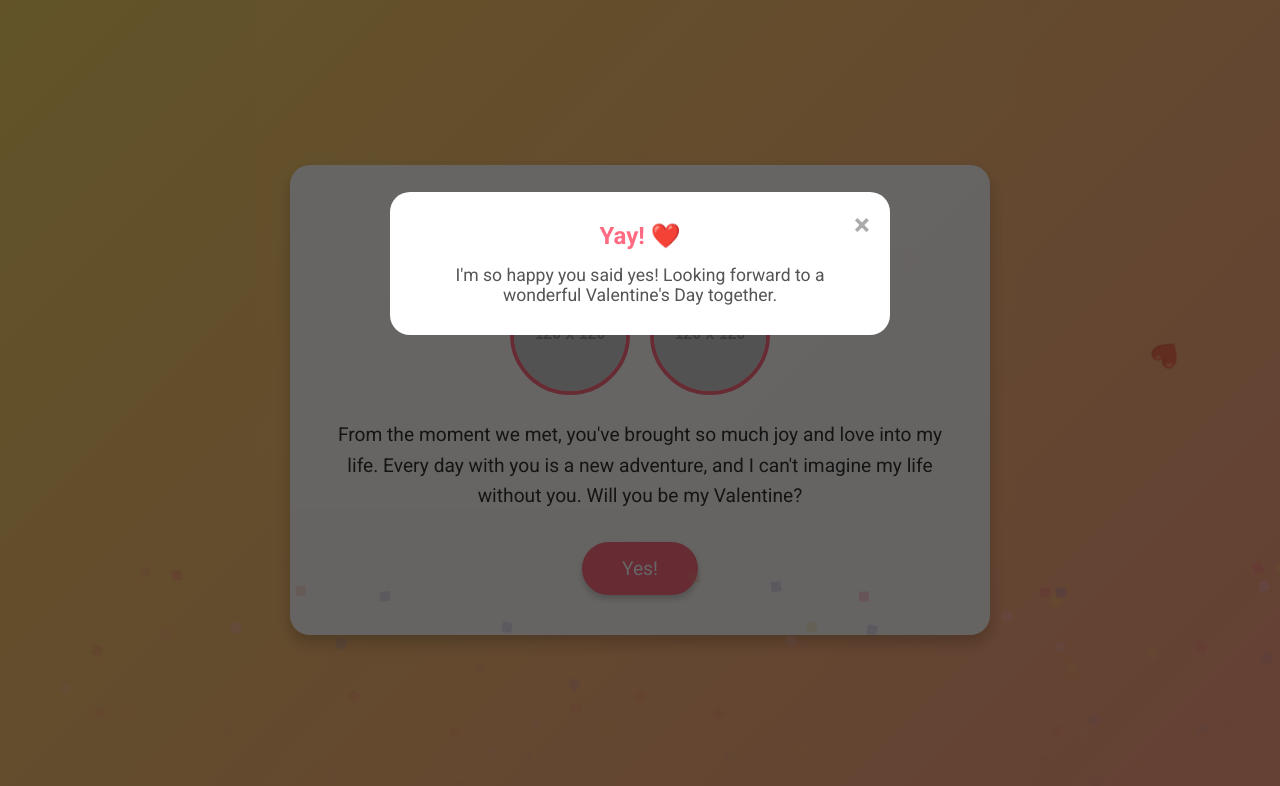
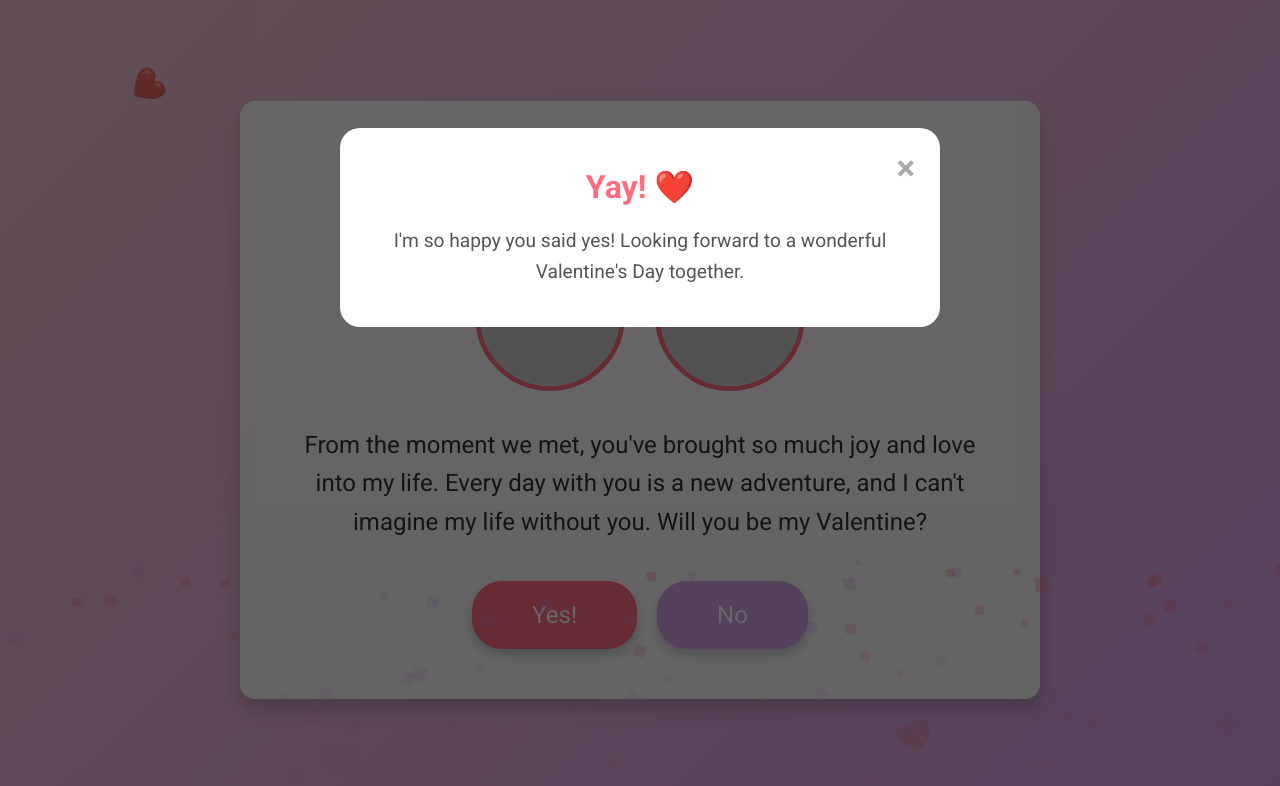
Before and after one commit to Wayyguu/single-file, a plain HTML site: page index.html in a window 1280 px wide. Both pictures are taken after a click on the button "Yes!". Drawn offline with Linux system fonts and the light colour scheme; placeholder pictures from the web are drawn by us.

Commit message:
Add files via upload

```diff
--- a/index.html
+++ b/index.html
@@ -16,9 +16,12 @@
 
         /* CSS Variables for Easy Theming */
         :root {
-            --primary-color: #ff6b81;
-            --secondary-color: #ffffff;
-            --background-gradient: linear-gradient(135deg, #f6d365 0%, #fda085 100%);
+            /* Updated primary and secondary colors to pink and lavender */
+            --primary-color: #ff6b81; /* Pink */
+            --secondary-color: #ffffff; /* White */
+            --accent-color: #d6a4e7; /* Lavender */
+            /* Updated background gradient to pink and lavender */
+            --background-gradient: linear-gradient(135deg, #f9c6d5 0%, #d6a4e7 100%);
             --font-sans: 'Roboto', sans-serif;
             --font-script: 'Great Vibes', cursive;
         }
@@ -35,64 +38,73 @@
             position: relative;
         }
 
-        /* Floating Hearts Animation */
+        /* Floating Hearts Animation (Rain Effect) */
         .hearts {
             position: absolute;
             width: 100%;
             height: 100%;
             pointer-events: none;
             overflow: hidden;
+            top: 0;
+            left: 0;
         }
 
         .heart {
             position: absolute;
-            bottom: -50px;
-            font-size: 24px;
-            animation: floatUp 5s infinite;
-            opacity: 0.7;
-            color: rgba(255, 107, 129, 0.6);
+            top: -50px;
+            font-size: 30px;
+            animation: rainDown 8s infinite;
+            opacity: 0.8;
+            color: rgba(255, 107, 129, 0.8); /* Pink hearts */
         }
 
+        /* Different animations for varied effect */
         .heart:nth-child(1) {
             left: 10%;
-            animation-duration: 4s;
+            animation-duration: 7s;
             animation-delay: 0s;
         }
 
         .heart:nth-child(2) {
-            left: 30%;
-            animation-duration: 5s;
+            left: 25%;
+            animation-duration: 8s;
             animation-delay: 1s;
         }
 
         .heart:nth-child(3) {
-            left: 50%;
+            left: 40%;
             animation-duration: 6s;
             animation-delay: 2s;
         }
 
         .heart:nth-child(4) {
+            left: 55%;
+            animation-duration: 7.5s;
+            animation-delay: 0.5s;
+        }
+
+        .heart:nth-child(5) {
             left: 70%;
-            animation-duration: 4.5s;
+            animation-duration: 8.5s;
             animation-delay: 1.5s;
         }
 
-        .heart:nth-child(5) {
-            left: 90%;
-            animation-duration: 5.5s;
-            animation-delay: 0.5s;
+        .heart:nth-child(6) {
+            left: 85%;
+            animation-duration: 7.2s;
+            animation-delay: 0.8s;
         }
 
-        @keyframes floatUp {
+        @keyframes rainDown {
             0% {
                 transform: translateY(0) rotate(0deg);
-                opacity: 0.7;
+                opacity: 0.8;
             }
             50% {
                 opacity: 1;
             }
             100% {
-                transform: translateY(-100vh) rotate(360deg);
+                transform: translateY(100vh) rotate(360deg);
                 opacity: 0;
             }
         }
@@ -100,12 +112,12 @@
         /* Container Styling */
         .container {
             background: rgba(255, 255, 255, 0.95);
-            padding: 40px;
-            border-radius: 20px;
+            padding: 50px 60px;
+            border-radius: 15px;
             text-align: center;
-            max-width: 700px;
+            max-width: 800px;
             width: 90%;
-            box-shadow: 0 8px 16px rgba(0, 0, 0, 0.2);
+            box-shadow: 0 10px 20px rgba(0, 0, 0, 0.2);
             position: relative;
             z-index: 1;
             animation: fadeIn 1.5s ease-in-out;
@@ -119,8 +131,8 @@
         h1 {
             font-family: var(--font-script);
             color: var(--primary-color);
-            font-size: 2.5em;
-            margin-bottom: 20px;
+            font-size: 3em;
+            margin-bottom: 30px;
             animation: bounceIn 1s;
         }
 
@@ -140,30 +152,30 @@
         .photos {
             display: flex;
             justify-content: center;
-            gap: 20px;
-            margin-bottom: 25px;
+            gap: 30px;
+            margin-bottom: 35px;
             flex-wrap: wrap;
         }
 
         .photos img {
-            width: 120px;
-            height: 120px;
+            width: 150px;
+            height: 150px;
             object-fit: cover;
             border-radius: 50%;
-            border: 4px solid var(--primary-color);
+            border: 5px solid var(--primary-color);
             transition: transform 0.3s, box-shadow 0.3s;
         }
 
         .photos img:hover {
             transform: scale(1.1);
-            box-shadow: 0 8px 16px rgba(255, 107, 129, 0.6);
+            box-shadow: 0 10px 20px rgba(255, 107, 129, 0.6);
         }
 
         /* Message Styling */
         .message {
-            font-size: 1.2em;
+            font-size: 1.5em;
             color: #333;
-            margin-bottom: 30px;
+            margin-bottom: 40px;
             line-height: 1.6;
             animation: slideIn 1s;
         }
@@ -173,29 +185,75 @@
             to { opacity: 1; transform: translateX(0); }
         }
 
-        /* Button Styling */
-        .btn {
+        /* Buttons Container */
+        .buttons {
+            display: flex;
+            justify-content: center;
+            gap: 20px;
+            position: relative;
+        }
+
+        /* "Yes" Button Styling */
+        .btn-yes {
             background-color: var(--primary-color);
             color: var(--secondary-color);
             border: none;
-            padding: 15px 40px;
-            font-size: 1.2em;
+            padding: 20px 60px;
+            font-size: 1.5em;
             border-radius: 30px;
             cursor: pointer;
             transition: background-color 0.3s, transform 0.3s, box-shadow 0.3s;
             font-family: var(--font-sans);
-            box-shadow: 0 4px 6px rgba(0, 0, 0, 0.2);
+            box-shadow: 0 6px 12px rgba(0, 0, 0, 0.2);
         }
 
-        .btn:hover {
-            background-color: #ff4757;
-            transform: translateY(-3px);
-            box-shadow: 0 6px 12px rgba(0, 0, 0, 0.3);
+        .btn-yes:hover {
+            background-color: #ff4757; /* Slightly darker pink on hover */
+            transform: translateY(-5px);
+            box-shadow: 0 8px 16px rgba(0, 0, 0, 0.3);
         }
 
-        .btn:active {
-            transform: translateY(-1px);
-            box-shadow: 0 4px 6px rgba(0, 0, 0, 0.2);
+        .btn-yes:active {
+            transform: translateY(-2px);
+            box-shadow: 0 6px 12px rgba(0, 0, 0, 0.2);
+        }
+
+        /* "No" Button Styling */
+        .btn-no {
+            background-color: var(--accent-color);
+            color: var(--secondary-color);
+            border: none;
+            padding: 20px 60px;
+            font-size: 1.5em;
+            border-radius: 30px;
+            cursor: pointer;
+            transition: background-color 0.3s, transform 0.3s, box-shadow 0.3s, top 0.3s, left 0.3s;
+            font-family: var(--font-sans);
+            position: relative;
+            box-shadow: 0 6px 12px rgba(0, 0, 0, 0.2);
+        }
+
+        .btn-no:hover {
+            background-color: #c084fc; /* Slightly darker lavender on hover */
+            transform: translateY(-5px);
+            box-shadow: 0 8px 16px rgba(0, 0, 0, 0.3);
+        }
+
+        .btn-no:active {
+            transform: translateY(-2px);
+            box-shadow: 0 6px 12px rgba(0, 0, 0, 0.2);
+        }
+
+        /* Make "No" Button Wonky and Unpressable */
+        .btn-no {
+            /* Initially positioned */
+            position: relative;
+        }
+
+        .btn-no:hover {
+            /* Randomly move to a new position within the container */
+            top: -10px;
+            left: 10px;
         }
 
         /* Modal Styling */
@@ -219,11 +277,11 @@
 
         .modal-content {
             background-color: #fff;
-            margin: 15% auto;
-            padding: 30px;
+            margin: 10% auto;
+            padding: 40px;
             border: none;
             width: 80%;
-            max-width: 500px;
+            max-width: 600px;
             border-radius: 20px;
             text-align: center;
             position: relative;
@@ -238,9 +296,9 @@
         .close-button {
             color: #aaa;
             position: absolute;
-            top: 15px;
-            right: 20px;
-            font-size: 30px;
+            top: 20px;
+            right: 25px;
+            font-size: 35px;
             font-weight: bold;
             cursor: pointer;
             transition: color 0.3s;
@@ -253,12 +311,14 @@
 
         .modal-content h2 {
             color: var(--primary-color);
-            margin-bottom: 15px;
+            margin-bottom: 20px;
+            font-size: 2em;
         }
 
         .modal-content p {
-            font-size: 1.1em;
+            font-size: 1.2em;
             color: #555;
+            line-height: 1.6;
         }
 
         /* Confetti Animation */
@@ -277,7 +337,7 @@
             position: absolute;
             width: 10px;
             height: 10px;
-            background-color: var(--primary-color);
+            background-color: var(--primary-color); /* Changed to primary color (pink) */
             opacity: 0.8;
             animation: confettiFall 3s linear forwards;
         }
@@ -293,12 +353,38 @@
             }
         }
 
+        /* Witty Messages Tooltip for "No" Button */
+        .tooltip {
+            position: absolute;
+            top: -40px;
+            left: 50%;
+            transform: translateX(-50%);
+            background-color: var(--primary-color);
+            color: var(--secondary-color);
+            padding: 8px 12px;
+            border-radius: 10px;
+            font-size: 0.9em;
+            opacity: 0;
+            transition: opacity 0.3s;
+            pointer-events: none;
+        }
+
+        .btn-no:hover .tooltip {
+            opacity: 1;
+        }
+
     </style>
 </head>
 <body>
-    <!-- Floating Hearts -->
+    <!-- Floating Hearts (Rain Effect) -->
     <div class="hearts">
         <div class="heart">❤️</div>
+        <div class="heart">❤️</div>
+        <div class="heart">❤️</div>
+        <div class="heart">❤️</div>
+        <div class="heart">❤️</div>
+        <div class="heart">❤️</div>
+        <!-- Add more hearts for a denser rain -->
         <div class="heart">❤️</div>
         <div class="heart">❤️</div>
         <div class="heart">❤️</div>
@@ -313,8 +399,8 @@
 
         <div class="photos">
             <!-- Replace the src attribute with your own photo URLs -->
-            <img src="https://via.placeholder.com/120" alt="Us Photo 1">
-            <img src="https://via.placeholder.com/120" alt="Us Photo 2">
+            <img src="https://via.placeholder.com/150" alt="Us Photo 1">
+            <img src="https://via.placeholder.com/150" alt="Us Photo 2">
             <!-- Add more photos as desired -->
         </div>
 
@@ -324,7 +410,13 @@
             Will you be my Valentine?
         </p>
 
-        <button id="yesButton" class="btn">Yes!</button>
+        <div class="buttons">
+            <button id="yesButton" class="btn-yes">Yes!</button>
+            <button id="noButton" class="btn-no">
+                No
+                <span class="tooltip">I don't want that 😢</span>
+            </button>
+        </div>
     </div>
 
     <!-- Modal for the Response -->
@@ -341,6 +433,7 @@
 
         // Get elements
         const yesButton = document.getElementById('yesButton');
+        const noButton = document.getElementById('noButton');
         const modal = document.getElementById('modal');
         const closeButton = document.querySelector('.close-button');
         const confettiContainer = document.getElementById('confettiContainer');
@@ -365,7 +458,7 @@
 
         // Function to Launch Confetti
         function launchConfetti() {
-            const confettiCount = 100;
+            const confettiCount = 150; // Increased count for more impact
             for (let i = 0; i < confettiCount; i++) {
                 createConfettiPiece();
             }
@@ -377,10 +470,13 @@
             confetti.classList.add('confetti-piece');
             // Random position across the width
             confetti.style.left = Math.random() * 100 + 'vw';
-            // Random background color
+            // Random background color (pink and lavender)
             confetti.style.backgroundColor = getRandomColor();
             // Random animation duration between 2s to 4s
             confetti.style.animationDuration = (Math.random() * 2 + 2) + 's';
+            // Random size
+            confetti.style.width = Math.random() * 10 + 5 + 'px';
+            confetti.style.height = confetti.style.width;
             confettiContainer.appendChild(confetti);
 
             // Remove the confetti piece after animation ends
@@ -391,9 +487,50 @@
 
         // Function to Get a Random Color
         function getRandomColor() {
-            const colors = ['#ff6b81', '#fda085', '#f6d365', '#a18cd1', '#fbc2eb'];
+            const colors = ['#ff6b81', '#d6a4e7']; // Pink and Lavender
             return colors[Math.floor(Math.random() * colors.length)];
         }
+
+        // "No" Button Playfulness
+        noButton.addEventListener('mouseover', () => {
+            moveButton(noButton);
+            displayWittyMessage(noButton);
+        });
+
+        // Function to Move the "No" Button to a Random Position
+        function moveButton(button) {
+            const container = document.querySelector('.buttons');
+            const containerRect = container.getBoundingClientRect();
+            const buttonRect = button.getBoundingClientRect();
+
+            const maxX = containerRect.width - buttonRect.width;
+            const maxY = containerRect.height - buttonRect.height;
+
+            const randomX = Math.random() * maxX;
+            const randomY = Math.random() * maxY;
+
+            button.style.transform = `translate(${randomX}px, ${randomY}px)`;
+        }
+
+        // Function to Display Witty Messages
+        function displayWittyMessage(button) {
+            const tooltip = button.querySelector('.tooltip');
+            const messages = [
+                "I don't want that 😢",
+                "Don't do this!",
+                "Try saying yes instead 😉",
+                "You know you want to!",
+                "No way! 💔"
+            ];
+            const randomMessage = messages[Math.floor(Math.random() * messages.length)];
+            tooltip.textContent = randomMessage;
+        }
+
+        // Prevent clicking on "No" button
+        noButton.addEventListener('click', (e) => {
+            e.preventDefault();
+            // Optionally, you can display a message or do nothing
+        });
     </script>
 </body>
 </html>
```
